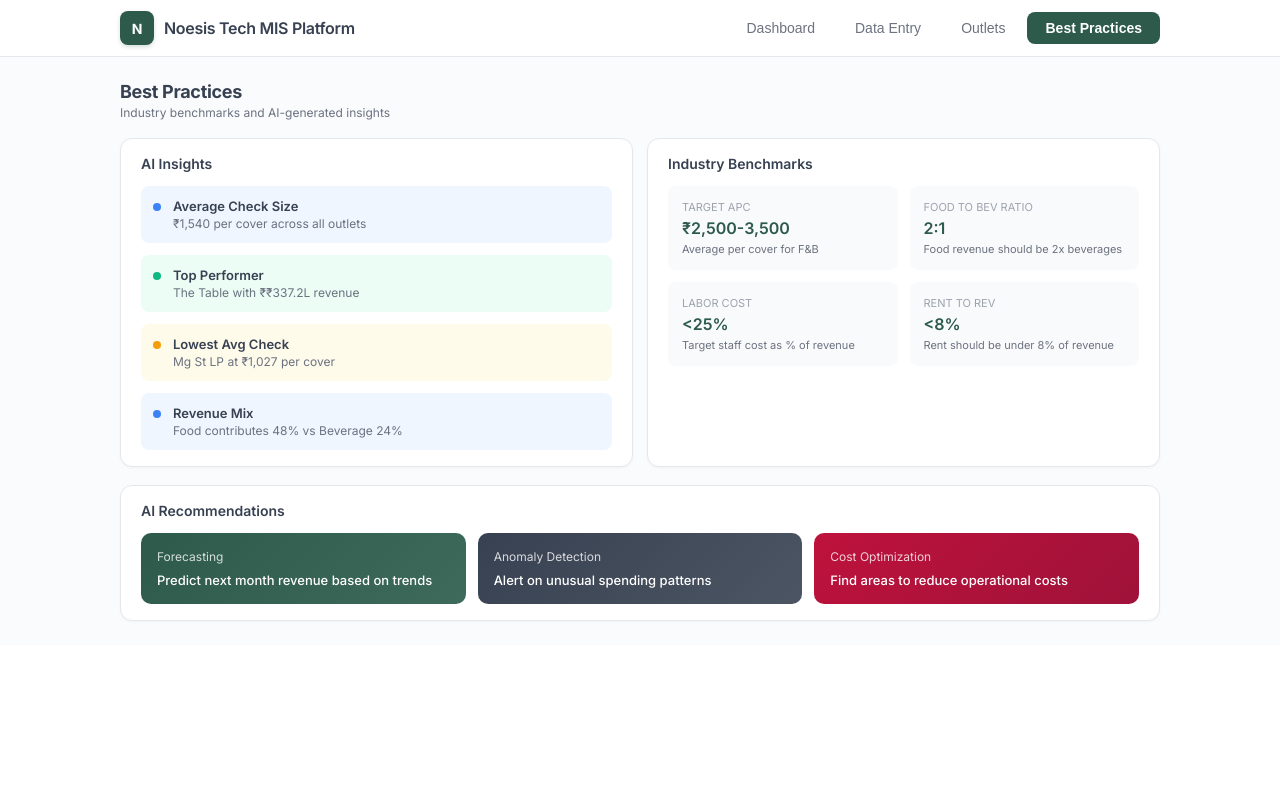
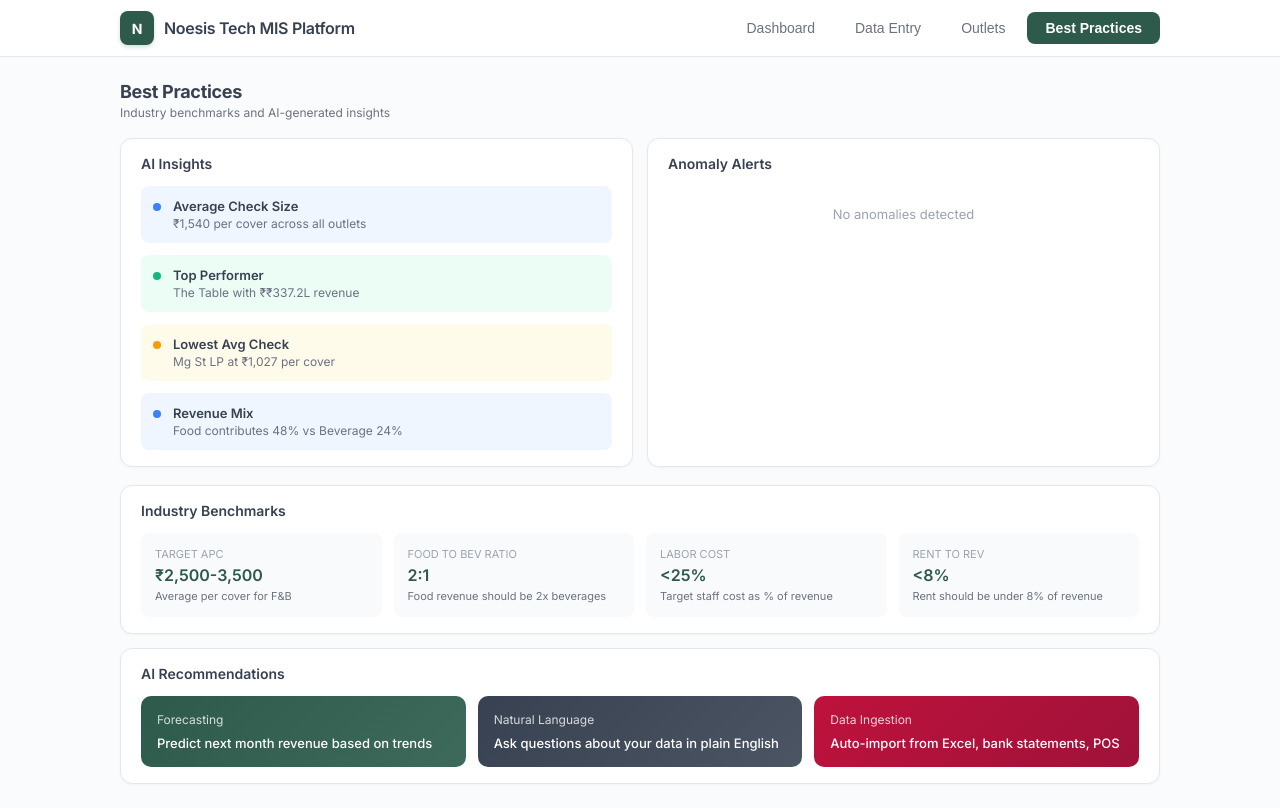
Before and after one commit to rahulnoesis/mis-app, a React (Vite) app: page / in a window 1280 px wide. Both pictures are taken after a click on the button "Best Practices". Built offline with nearby package versions, Linux system fonts and the light colour scheme.

Commit message:
Add anomaly detection - revenue drops, budget variances, trends

```diff
--- a/src/App.jsx
+++ b/src/App.jsx
@@ -816,6 +816,75 @@ function BestPracticesPage({outlets, entries, dailyEntries}) {
     return list;
   }, [aggregated, outlets]);
 
+  const anomalies = useMemo(() => {
+    const list = [];
+    if (aggregated.length < 2) return list;
+
+    const sorted = [...aggregated].sort((a, b) => {
+      if (a.year !== b.year) return a.year - b.year;
+      return a.month - b.month;
+    });
+
+    for (let i = 1; i < sorted.length; i++) {
+      const curr = sorted[i];
+      const prev = sorted[i - 1];
+
+      if (curr.outletId !== prev.outletId) continue;
+
+      const currRev = curr.bevActual + curr.liqActual + curr.foodActual + curr.scActual;
+      const prevRev = prev.bevActual + prev.liqActual + prev.foodActual + prev.scActual;
+
+      if (prevRev === 0) continue;
+
+      const pctChange = ((currRev - prevRev) / prevRev) * 100;
+
+      if (pctChange < -20) {
+        const outlet = outlets.find(o => o.id === curr.outletId);
+        list.push({ type: "danger", title: "Revenue Drop Alert", desc: `${outlet?.name} down ${Math.abs(Math.round(pctChange))}% in ${MONTHS[curr.month-1]} vs ${MONTHS[prev.month-1]}`, metric: `${Math.round(pctChange)}%` });
+      } else if (pctChange > 30) {
+        const outlet = outlets.find(o => o.id === curr.outletId);
+        list.push({ type: "success", title: "Revenue Surge", desc: `${outlet?.name} up ${Math.round(pctChange)}% in ${MONTHS[curr.month-1]}`, metric: `+${Math.round(pctChange)}%` });
+      }
+    }
+
+    entries.forEach(e => {
+      const actual = e.bevActual + e.liqActual + e.foodActual + e.scActual;
+      const budget = e.bevBudget + e.liqBudget + e.foodBudget + e.scBudget;
+      if (budget > 0) {
+        const variance = ((actual - budget) / budget) * 100;
+        if (variance < -25) {
+          const outlet = outlets.find(o => o.id === e.outletId);
+          list.push({ type: "warning", title: "Budget Variance", desc: `${outlet?.name} at ${Math.round(variance)}% of budget in ${MONTHS[e.month-1]}`, metric: `${Math.round(variance)}%` });
+        }
+      }
+    });
+
+    const byOutlet = outlets.map(o => {
+      const oData = aggregated.filter(e => e.outletId === o.id);
+      if (oData.length < 2) return null;
+      const sortedMo = [...oData].sort((a, b) => {
+        if (a.year !== b.year) return a.year - b.year;
+        return a.month - b.month;
+      });
+      const first = sortedMo[0];
+      const last = sortedMo[sortedMo.length - 1];
+      const firstRev = first.bevActual + first.liqActual + first.foodActual + first.scActual;
+      const lastRev = last.bevActual + last.liqActual + last.foodActual + last.scActual;
+      if (firstRev === 0 || lastRev === 0) return null;
+      const trend = ((lastRev - firstRev) / firstRev) * 100;
+      return { name: o.name, trend };
+    }).filter(Boolean).sort((a, b) => a.trend - b.trend);
+
+    if (byOutlet.length > 0) {
+      const declining = byOutlet.find(o => o.trend < -10);
+      if (declining) {
+        list.push({ type: "warning", title: "Declining Trend", desc: `${declining.name} showing ${Math.round(declining.trend)}% trend over period`, metric: `${Math.round(declining.trend)}%` });
+      }
+    }
+
+    return list;
+  }, [aggregated, entries, outlets]);
+
   const benchmarks = [
     { label: "Target APC", value: "₹2,500-3,500", desc: "Average per cover for F&B" },
     { label: "Food to Bev Ratio", value: "2:1", desc: "Food revenue should be 2x beverages" },
@@ -847,8 +916,31 @@ function BestPracticesPage({outlets, entries, dailyEntries}) {
           )}
         </Card>
         <Card>
+          <div style={{fontSize:14,fontWeight:600,color:C.text,marginBottom:14,display:"flex",alignItems:"center",gap:8}}>
+            Anomaly Alerts
+            {anomalies.length > 0 && <span style={{background:C.negative,color:"#fff",fontSize:10,padding:"2px 8px",borderRadius:10}}>{anomalies.length}</span>}
+          </div>
+          {anomalies.length === 0 ? (
+            <div style={{color:C.textMuted,fontSize:13,padding:"20px 0",textAlign:"center"}}>No anomalies detected</div>
+          ) : (
+            <div style={{display:"flex",flexDirection:"column",gap:10}}>
+              {anomalies.map((an, i) => (
+                <div key={i} style={{display:"flex",justifyContent:"space-between",alignItems:"center",padding:12,background:an.type === "danger" ? "#FEF2F2" : an.type === "warning" ? "#FFFBEB" : "#ECFDF5",borderRadius:8,borderLeft:`3px solid ${an.type === "danger" ? "#DC2626" : an.type === "warning" ? "#F59E0B" : "#10B981"}`}}>
+                  <div>
+                    <div style={{fontSize:13,fontWeight:600,color:C.text}}>{an.title}</div>
+                    <div style={{fontSize:12,color:C.textLight,marginTop:2}}>{an.desc}</div>
+                  </div>
+                  <div style={{fontSize:14,fontWeight:700,color:an.type === "danger" ? "#DC2626" : an.type === "warning" ? "#F59E0B" : "#10B981"}}>{an.metric}</div>
+                </div>
+              ))}
+            </div>
+          )}
+        </Card>
+      </div>
+
+      <Card>
         <div style={{fontSize:14,fontWeight:600,color:C.text,marginBottom:14}}>Industry Benchmarks</div>
-          <div style={{display:"grid",gridTemplateColumns:"1fr 1fr",gap:12}}>
+        <div style={{display:"grid",gridTemplateColumns:"repeat(4,1fr)",gap:12}}>
           {benchmarks.map((b, i) => (
             <div key={i} style={{padding:14,background:C.inputBg,borderRadius:8}}>
               <div style={{fontSize:11,color:C.textMuted,textTransform:"uppercase",marginBottom:4}}>{b.label}</div>
@@ -858,8 +950,8 @@ function BestPracticesPage({outlets, entries, dailyEntries}) {
           ))}
         </div>
       </Card>
-      </div>
 
+      <div style={{marginTop:14}}>
         <Card>
           <div style={{fontSize:14,fontWeight:600,color:C.text,marginBottom:14}}>AI Recommendations</div>
           <div style={{display:"grid",gridTemplateColumns:"repeat(3,1fr)",gap:12}}>
@@ -868,15 +960,16 @@ function BestPracticesPage({outlets, entries, dailyEntries}) {
               <div style={{fontSize:13,fontWeight:500}}>Predict next month revenue based on trends</div>
             </div>
             <div style={{padding:16,background:"linear-gradient(135deg, #374151 0%, #4B5563 100%)",borderRadius:10,color:"#fff"}}>
-            <div style={{fontSize:12,opacity:0.8,marginBottom:8}}>Anomaly Detection</div>
-            <div style={{fontSize:13,fontWeight:500}}>Alert on unusual spending patterns</div>
+              <div style={{fontSize:12,opacity:0.8,marginBottom:8}}>Natural Language</div>
+              <div style={{fontSize:13,fontWeight:500}}>Ask questions about your data in plain English</div>
             </div>
             <div style={{padding:16,background:"linear-gradient(135deg, #BE123C 0%, #9F1239 100%)",borderRadius:10,color:"#fff"}}>
-            <div style={{fontSize:12,opacity:0.8,marginBottom:8}}>Cost Optimization</div>
-            <div style={{fontSize:13,fontWeight:500}}>Find areas to reduce operational costs</div>
+              <div style={{fontSize:12,opacity:0.8,marginBottom:8}}>Data Ingestion</div>
+              <div style={{fontSize:13,fontWeight:500}}>Auto-import from Excel, bank statements, POS</div>
             </div>
           </div>
         </Card>
       </div>
+    </div>
   );
 }
```
Lines whose indentation alone changed are shown as unchanged.
